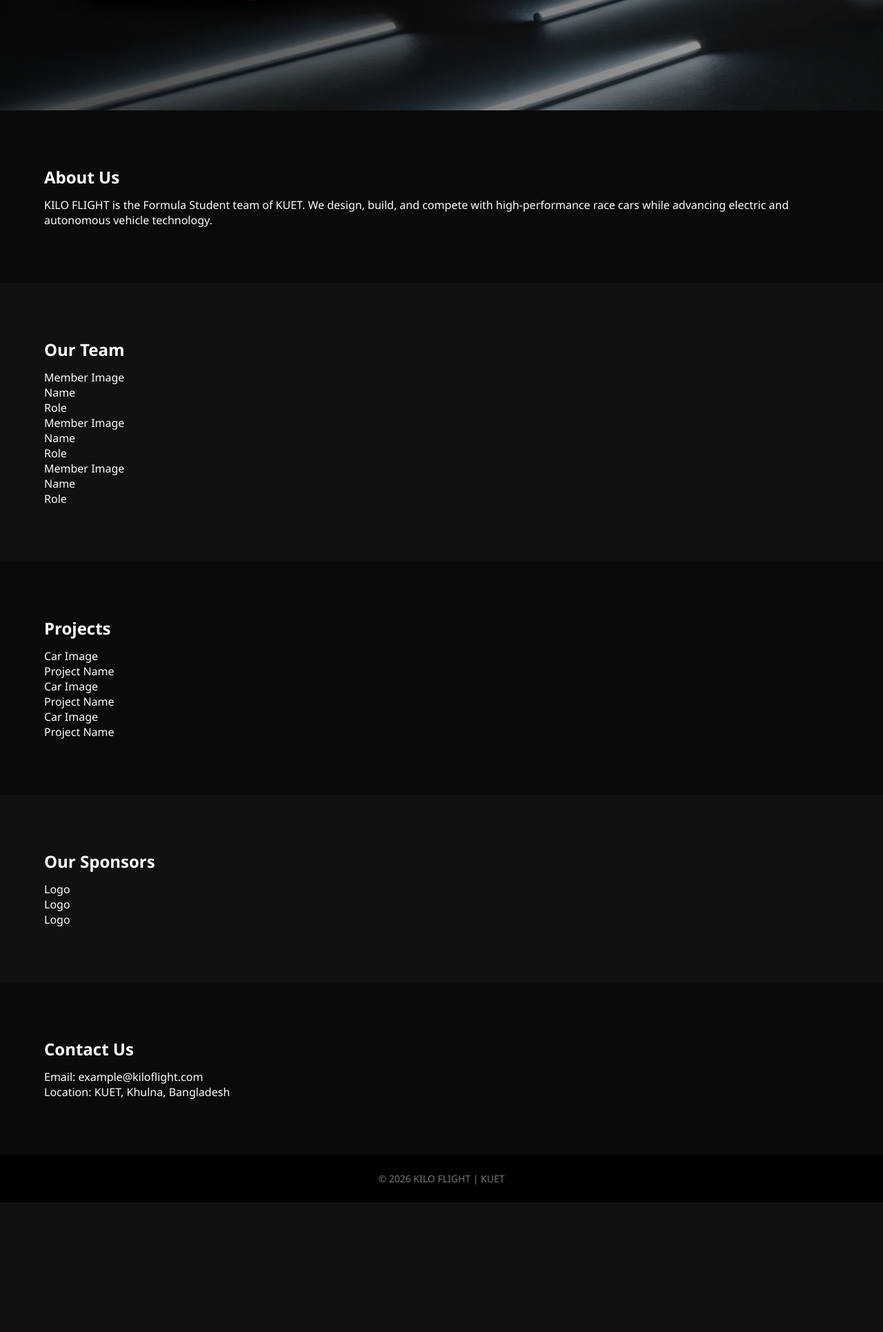
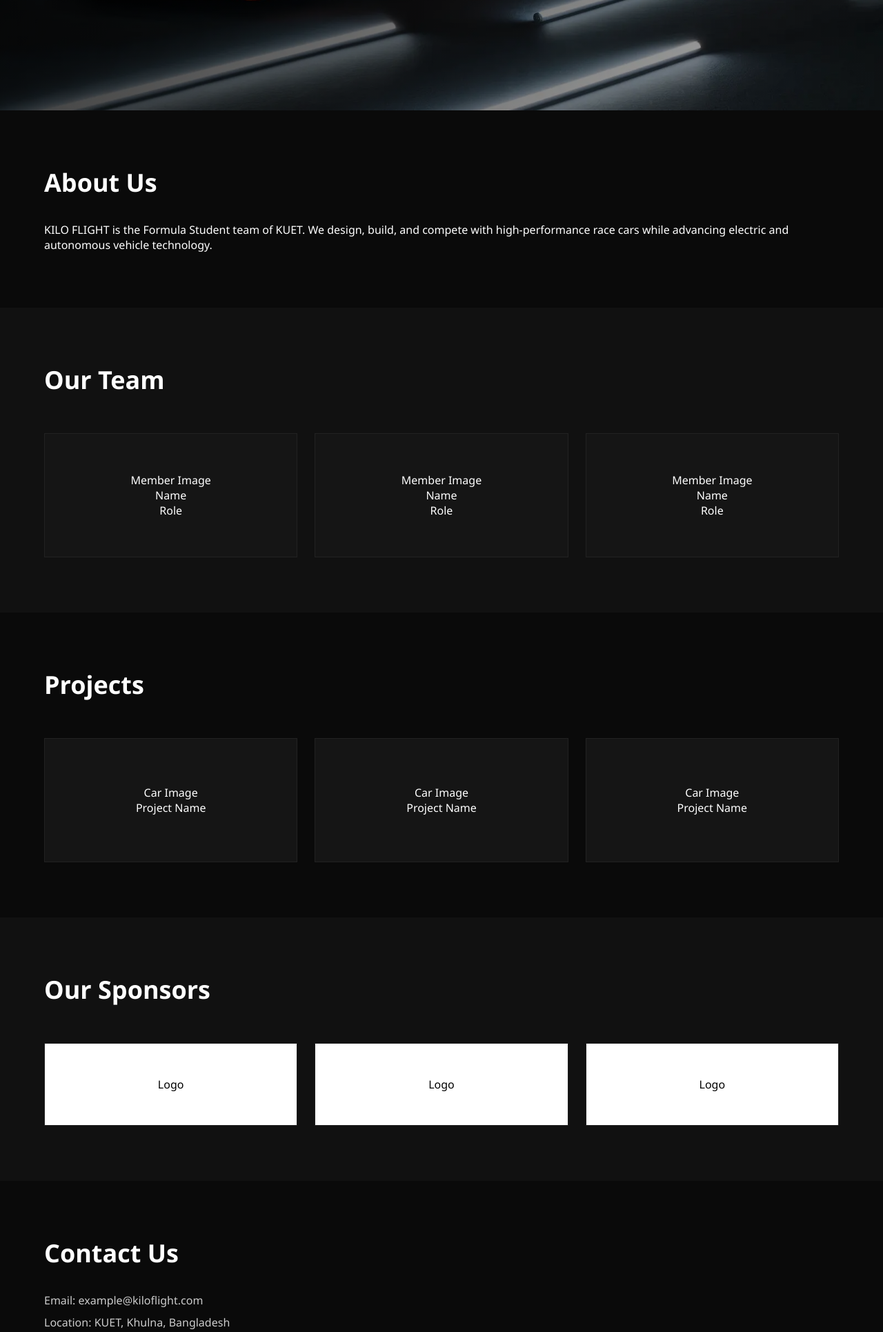
Before and after one commit to A-Niyamul-Kabir-Sajid/Kilo-Fight-Interface, a PHP site: page / in a window 1280 px wide. Shown: the part 640-2571 px from the top of the page at 69% size. Before the commit the page ends 2383 px from the top, so only its background shows below. Run offline with PHP 8.4, Linux system fonts and the light colour scheme.

Commit message:
css complete

```diff
--- a/styles.css
+++ b/styles.css
@@ -145,6 +145,13 @@
     padding: var(--section-padding-v) clamp(20px, 5vw, 80px); /* Responsive padding */
 }
 
+/* SECTION TITLE */
+.section h2 {
+    font-size: 36px;
+    margin-bottom: 20px;
+    position: relative;
+}
+
 /* RED UNDERLINE: Decorative line under section titles */
 .section h2::after {
     content: ""; /* Required for pseudo-elements */
@@ -154,6 +161,7 @@
     display: block;
     margin-top: 10px;
 }
+
 
 .section h2::after {
     width: 0;
@@ -169,7 +177,53 @@
     background: var(--soft-black);
 }
 
+/* GRID SYSTEM: Layout for cards */
+.grid {
+    display: flex;
+    flex-wrap: wrap; /* Allows items to wrap to the next line on mobile */
+    gap: 25px; /* Space between grid items */
+    margin-top: 40px;
+}
 
+/* CARD STYLES */
+.card {
+    flex: 1 1 250px; /* Allows cards to grow/shrink, starting at 250px */
+    height: 180px;
+    background: #151515;
+    border: 1px solid #222;
+    display: flex;/*you write display: flex when you want a container to control how its children are laid out, aligned, and spaced in a flexible way*/
+    align-items: center;
+    justify-content: center;
+    text-align: center;
+    transition: var(--transition-speed);
+    position: relative;
+}
+
+/* CARD HOVER EFFECT */
+.card:hover {
+    transform: translateY(-8px); /* Lifts the card */
+    border-color: var(--primary-red); /* Highlights the border in red */
+}
+
+/* CARD IMAGES */
+.card img {
+    width: 100%;
+    height: 100%;
+    object-fit: cover; /* Prevents image distortion */
+}
+
+/* SPONSORS OVERRIDE: Specific styling for sponsor section */
+#sponsors .card {
+    height: 120px;
+    background: #fff;
+    color: black;
+}
+
+/* CONTACT INFO STYLES */
+#contact p {
+    margin: 10px 0;
+    color: var(--light-gray);
+}
 
 /* FOOTER STYLES */
 footer {
```
